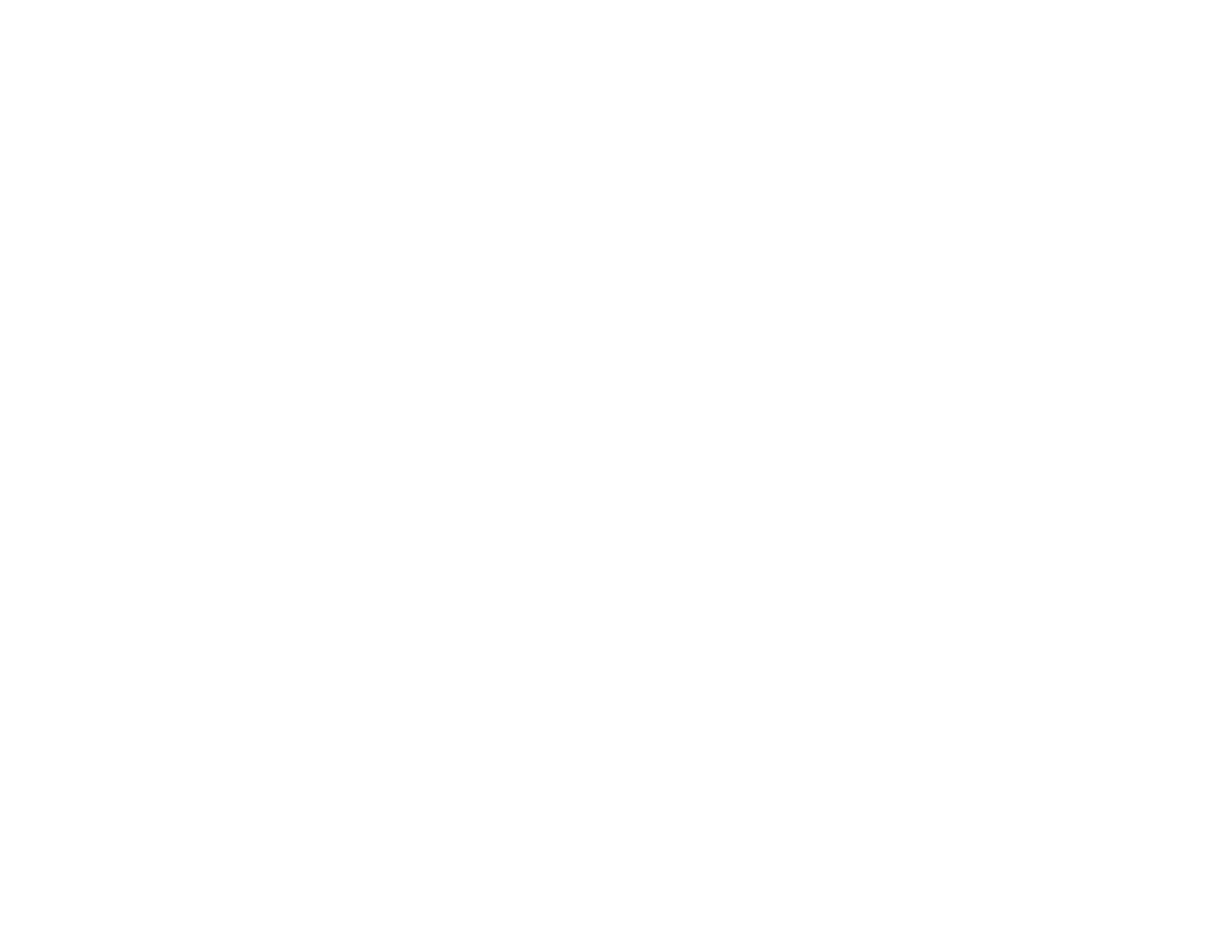
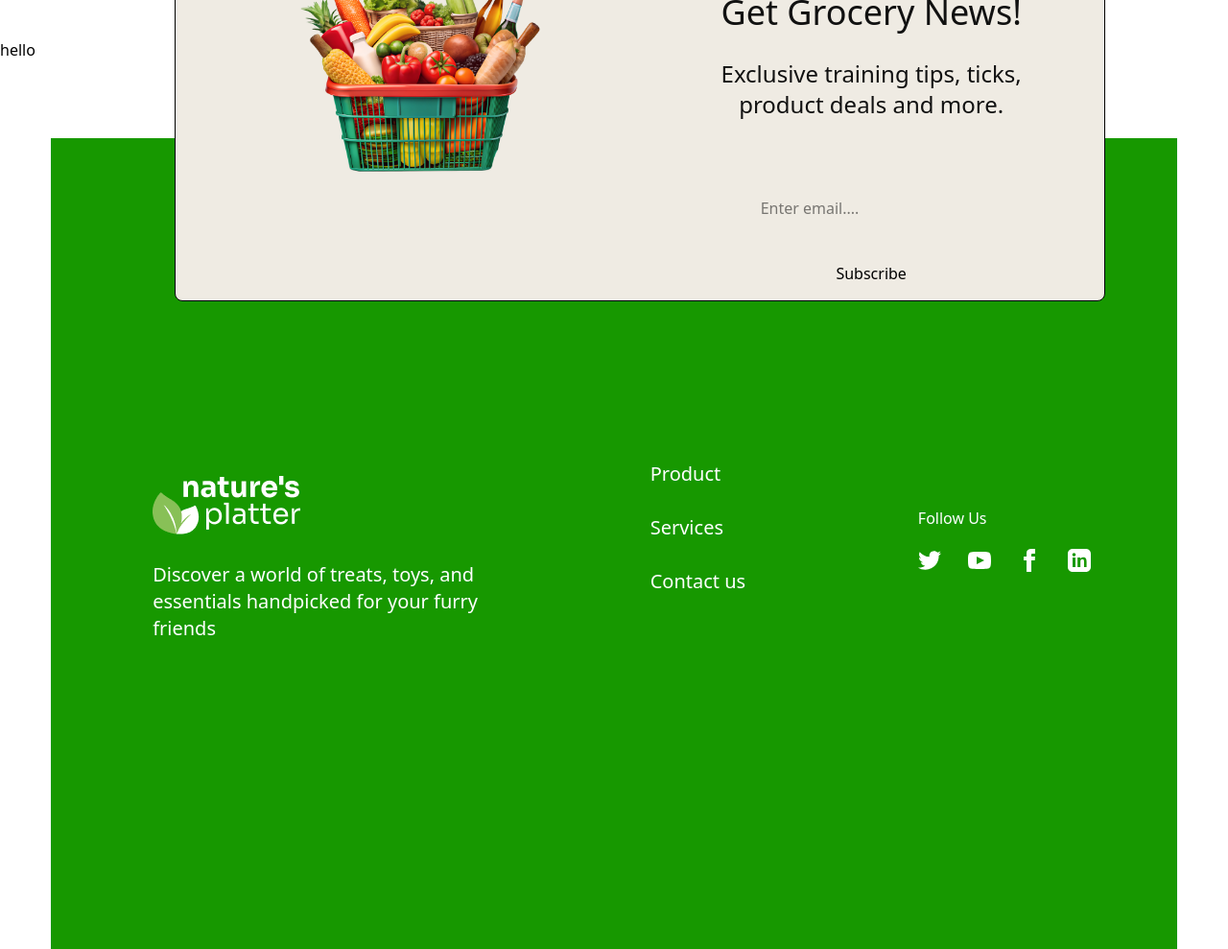
Before and after one commit to JannatulLima9575/nature-s-platter, a plain HTML site: page index.html in a window 1280 px wide. Shown: the whole page at 96% size. Before the commit the page ends 800 px from the top, so only its background shows below. Drawn offline with nearby package versions, Linux system fonts and the light colour scheme.

Commit message:
added footer section

```diff
--- a/index.html
+++ b/index.html
@@ -23,8 +23,120 @@
 
     <!-- Arrival & Offers section  -->
 
-    <!-- Get Grocery News section  -->
+    <div class="pt-10">
+        <h1>hello</h1>
+    </div>
 
     <!-- Footer Section  -->
+    <section class="mt-20 relative">
+        <!-- Get Grocery News section  -->
+        <section class="md:w-11/12 w-[359px] mx-auto px-4 absolute md:left-20 z-10 -mt-44 left-3  md:-mt-56">
+
+          <div
+            class="w-full flex flex-col md:flex-row gap-8 border md:py-4 md:px-10 md:gap-x-32 md:w-[85%] mx-auto bg-[#EFEBE3] rounded-lg"
+          >
+
+            <div class="text-center">
+              <img class="md:w-full pt-8 md:h-auto w-auto h-44 pl-20  mb-4 object-cover" src="./images/vegetable-busket.png" alt="" />
+            </div>
+
+            <div class="space-y-3 text-center md:space-y-7 md:mt-14">
+              <h3 class="adlam text-xl md:text-4xl text-[#111111]">Get Grocery News!</h3>
+              <p class="text-[#111111] text-xs font-normal md:text-2xl md:pb-9">
+                Exclusive training tips, ticks, product deals and more.
+              </p>
+              <input
+                class="py-4 px-10 md:py-4 md:px-10 md:gap-y-9"
+                type="text"
+                placeholder="Enter email...."
+              /><br />
+              <button class="md:ml-0 btn bg-paw-primary">Subscribe</button>
+            </div>
+          </div>
+
+        </section>
+
+        <!-- Footer Section  -->
+        <footer class="w-11/12 mx-auto mt-20 relative ">
+          <div class="bg-[#179800] text-white md:flex text-base-content pl-4 py-80 md: md:pt-56 justify-around">
+            <nav class="space-y-7">
+              <div class="flex items-center gap-4  md:pt-32">
+                <img src="./images/logo-footer.png" alt="" />
+              </div>
+              <p class="md:text-xl">
+                Discover a world of treats, toys, and <br />
+                essentials handpicked for your furry <br />
+                friends
+              </p>
+            </nav>
+
+            <nav class="space-y-7 mt-8 mb-9 md:pt-20">
+              <a class="block md:text-xl hover:text-orange-500">Product</a>
+              <a class="block md:text-xl hover:text-orange-500">Services</a>
+              <a class="block md:text-xl hover:text-orange-500">Contact us</a>
+            </nav>
+
+            <nav class="space-y-5 md:pt-40">
+              <h6 class="md:text-base">Follow Us</h6>
+              <div class="flex gap-3 md:gap-7">
+                <a>
+                  <svg
+                    xmlns="http://www.w3.org/2000/svg"
+                    width="24"
+                    height="24"
+                    viewBox="0 0 24 24"
+                    class="fill-current"
+                  >
+                    <path
+                      d="M24 4.557c-.883.392-1.832.656-2.828.775 1.017-.609 1.798-1.574 2.165-2.724-.951.564-2.005.974-3.127 1.195-.897-.957-2.178-1.555-3.594-1.555-3.179 0-5.515 2.966-4.797 6.045-4.091-.205-7.719-2.165-10.148-5.144-1.29 2.213-.669 5.108 1.523 6.574-.806-.026-1.566-.247-2.229-.616-.054 2.281 1.581 4.415 3.949 4.89-.693.188-1.452.232-2.224.084.626 1.956 2.444 3.379 4.6 3.419-2.07 1.623-4.678 2.348-7.29 2.04 2.179 1.397 4.768 2.212 7.548 2.212 9.142 0 14.307-7.721 13.995-14.646.962-.695 1.797-1.562 2.457-2.549z"
+                    ></path>
+                  </svg>
+                </a>
+                <a>
+                  <svg
+                    xmlns="http://www.w3.org/2000/svg"
+                    width="24"
+                    height="24"
+                    viewBox="0 0 24 24"
+                    class="fill-current"
+                  >
+                    <path
+                      d="M19.615 3.184c-3.604-.246-11.631-.245-15.23 0-3.897.266-4.356 2.62-4.385 8.816.029 6.185.484 8.549 4.385 8.816 3.6.245 11.626.246 15.23 0 3.897-.266 4.356-2.62 4.385-8.816-.029-6.185-.484-8.549-4.385-8.816zm-10.615 12.816v-8l8 3.993-8 4.007z"
+                    ></path>
+                  </svg>
+                </a>
+                <a>
+                  <svg
+                    xmlns="http://www.w3.org/2000/svg"
+                    width="24"
+                    height="24"
+                    viewBox="0 0 24 24"
+                    class="fill-current"
+                  >
+                    <path
+                      d="M9 8h-3v4h3v12h5v-12h3.642l.358-4h-4v-1.667c0-.955.192-1.333 1.115-1.333h2.885v-5h-3.808c-3.596 0-5.192 1.583-5.192 4.615v3.385z"
+                    ></path>
+                  </svg>
+                </a>
+                <a href="https://www.linkedin.com/" target="_blank">
+                  <svg
+                    xmlns="http://www.w3.org/2000/svg"
+                    width="24"
+                    height="24"
+                    viewBox="0 0 24 24"
+                    class="fill-current"
+                  >
+                    <path
+                      d="M19 0h-14c-2.761 0-5 2.239-5 5v14c0 2.761 2.239 5 5 5h14c2.761 0 5-2.239 5-5v-14c0-2.761-2.239-5-5-5zm-11 19h-3v-10h3v10zm-1.5-11.268c-.966 0-1.75-.79-1.75-1.764s.784-1.764 1.75-1.764 1.75.79 1.75 1.764-.784 1.764-1.75 1.764zm13.5 11.268h-3v-5.352c0-1.274-.024-2.915-1.775-2.915-1.775 0-2.048 1.386-2.048 2.818v5.449h-3v-10h2.885v1.361h.041c.402-.76 1.385-1.56 2.851-1.56 3.05 0 3.618 2.006 3.618 4.617v5.582z"
+                    />
+                  </svg>
+                </a>
+              </div>
+            </nav>
+
+          </div>
+        </footer>
+
+    </section>
 </body>
 </html>
```
